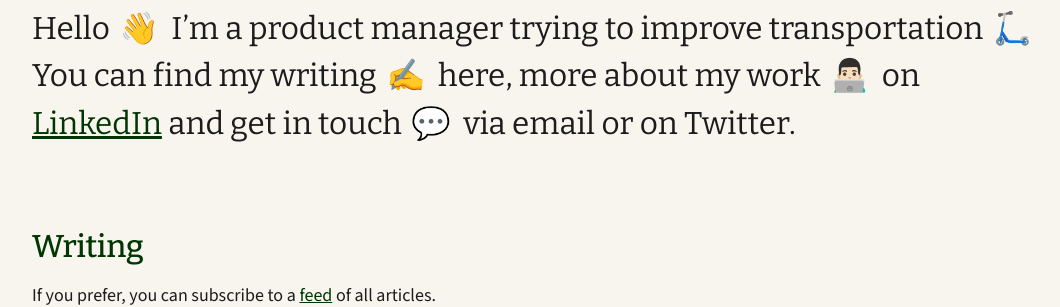
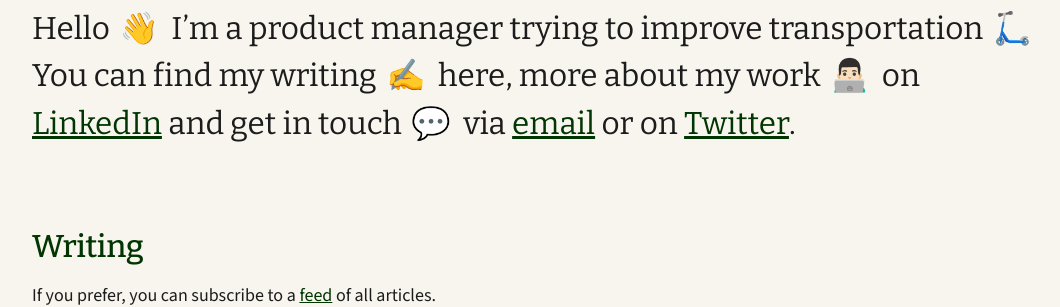
Before and after one commit to philipjrose/philipjrose.github.io, a Jekyll site: the page built from index.md, in a window 1280 px wide. Shown: the part 243-550 px from the top of the page, without its empty margins (104-1164 px from the left). Built offline with Jekyll 4.4.1, drawn with Linux system fonts in a browser that asks for light colours.

Commit message:
Added email and Twitter links to homepage introduction section

```diff
--- a/_layouts/home.html
+++ b/_layouts/home.html
@@ -10,7 +10,7 @@
       </header>
 
       <main>
-        <p class="introduction">Hello<span class="emoji"> 👋 </span>I’m a product manager trying to improve transportation<span class="emoji"> 🛴 </span>You can find my writing<span class="emoji"> ✍️ </span>here, more about my work<span class="emoji"> 👨🏻‍💻 </span>on <a href="{{ site.linkedin_url }}">LinkedIn</a> and get in touch<span class="emoji"> 💬 </span>via email or on Twitter.</p>
+        <p class="introduction">Hello<span class="emoji"> 👋 </span>I’m a product manager trying to improve transportation<span class="emoji"> 🛴 </span>You can find my writing<span class="emoji"> ✍️ </span>here, more about my work<span class="emoji"> 👨🏻‍💻 </span>on <a href="{{ site.linkedin_url }}">LinkedIn</a> and get in touch<span class="emoji"> 💬 </span>via <a href="mailto:{{ site.email }}">email</a> or on <a href="{{ site.twitter_url }}">Twitter</a>.</p>
 
         <div class="section section-writing">
           <h2>Writing</h2>
```
